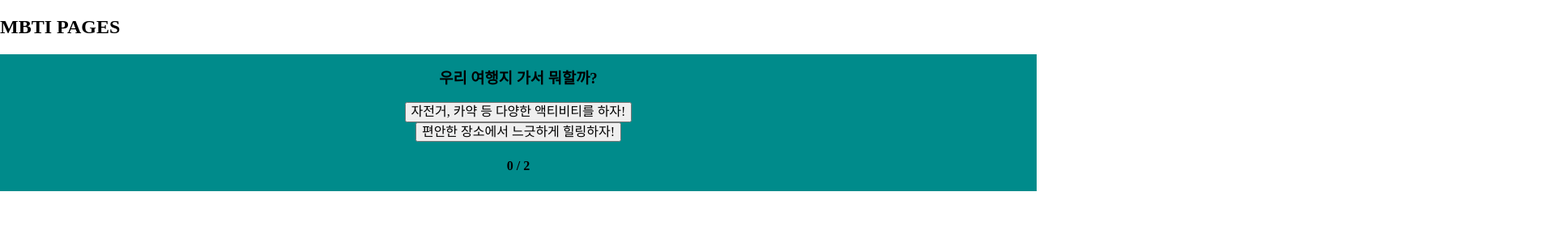
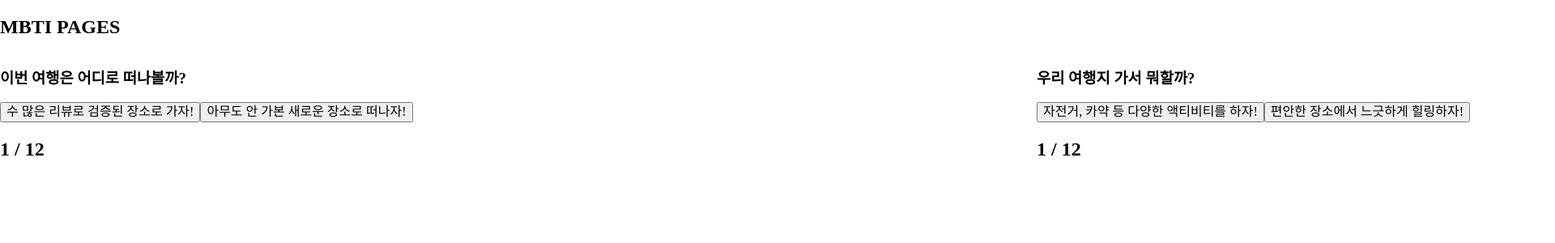
Before and after one commit to asroq1/Project_mbtiFeliz, a React (Create React App) app: page /tripMBTI in a window 1280 px wide. Shown: the top 300 px of the page at 81% size, 1920 px wide, since content can reach past the window. Built offline with nearby package versions, Linux system fonts and the light colour scheme.

Commit message:
add someLogin in option.jsx

```diff
--- a/src/components/mbti/mbti.jsx
+++ b/src/components/mbti/mbti.jsx
@@ -1,25 +1,96 @@
 import Options from '../options/option'
 
 const MBTI = () => {
-	const options = [
-		{
-			id: 1,
-			situation: '이번 여행은 어디로 떠나볼까?',
-			descriptionA: '수 많은 리뷰로 검증된 장소로 가자!',
-			descriptionB: '아무도 안 가본 새로운 장소로 떠나자!',
-		},
-		{
-			id: 2,
-			situation: '	우리 여행지 가서 뭐할까?',
-			descriptionA: '자전거, 카약 등 다양한 액티비티를 하자!',
-			descriptionB: '편안한 장소에서 느긋하게 힐링하자!',
-		},
-	]
+	// const questions = [
+	// 	{
+	// 		option: 'EI',
+	// 		question: '이번 여행은 어디로 떠나볼까?',
+	// 		answers: [
+	// 			{
+	// 				type: 'E',
+	// 				score: 2,
+	// 				content: '수 많은 리뷰로 검증된 장소로 가자!',
+	// 			},
+	// 			{
+	// 				type: 'I',
+	// 				score: 5,
+	// 				content: '아무도 안 가본 새로운 장소로 떠나자!',
+	// 			},
+	// 		],
+	// 	},
+	// 	{
+	// 		id: 2,
+	// 		situation: '	우리 여행지 가서 뭐할까?',
+	// 		descriptionA: '자전거, 카약 등 다양한 액티비티를 하자!',
+	// 		descriptionB: '편안한 장소에서 느긋하게 힐링하자!',
+	// 	},
+	// 	{
+	// 		id: 3,
+	// 		situation: '친구와 함께하는 여행 VS 혼자 떠나는 여행',
+	// 		descriptionA: '역시 친구랑 함께하는 우정여행이 최고야 ! ',
+	// 		descriptionB: '여행은 혼자 배낭 메고 떠나는게 낭만 아닐까 ?',
+	// 	},
+	// 	{
+	// 		id: 4,
+	// 		situation: '화려한 건축물을 보며 드는 생각은 ?',
+	// 		descriptionA: '어떻게 저걸 지었을까 ? 라며 고민한다',
+	// 		descriptionB: '와 지린다.,.. 하고 감탄한다',
+	// 	},
+	// 	{
+	// 		id: 5,
+	// 		situation: '친구가 쓸데없는 기념품을 살 때',
+	// 		descriptionA: '그래 니가 행복하다면 됐어...',
+	// 		descriptionB: '그거 결국 쓰레기 된다',
+	// 	},
+	// 	{
+	// 		id: 6,
+	// 		situation: '나는 여행지를 선택할 때 주로',
+
+	// 		descriptionA: '사람이 많은 도시로',
+	// 		descriptionB: '나무가 많은 자연으로',
+	// 	},
+	// 	{
+	// 		id: 7,
+	// 		situation: '숙소를 구할 때',
+	// 		descriptionA: '저녁에 바비큐 파티를 여는 곳',
+	// 		descriptionB: '조용하고 아늑한 곳',
+	// 	},
+	// 	{
+	// 		id: 8,
+	// 		situation: '여행지에 대한 감상을',
+	// 		descriptionA: '말로 내뱉어야 직성이 풀린다',
+	// 		descriptionB: '내 마음 속에 저_장, 마음에 담고 느낀다',
+	// 	},
+	// 	{
+	// 		id: 9,
+	// 		situation: '여행을 떠날 때 계획은',
+	// 		descriptionA: '내가 걷는 길이 곧 여행코스',
+	// 		descriptionB: '계획은 필수',
+	// 	},
+	// 	{
+	// 		id: 10,
+	// 		situation: '여행 경비는',
+	// 		descriptionA: '당장 국제거지만 안되면 되지!',
+	// 		descriptionB: '걸어다니는 계산기로 변신',
+	// 	},
+	// 	{
+	// 		id: 11,
+	// 		situation: '여행을 다녀온 후',
+	// 		descriptionA: '홈스윗홈.. 침대로 점프!',
+	// 		descriptionB: '캐리어를 열고 물건을 정리한다',
+	// 	},
+	// 	{
+	// 		id: 12,
+	// 		situation: '여행지에서 식사할 때',
+	// 		descriptionA: '유~명한 맛집을 작정하고 노리는 헌터',
+	// 		descriptionB: '처음 본 순간 사랑에 빠진 길거리 가게',
+	// 	},
+	// ]
 
 	return (
 		<>
 			<h2>MBTI PAGES</h2>
-			<Options options={options} />
+			<Options />
 		</>
 	)
 }
--- a/src/components/options/option.jsx
+++ b/src/components/options/option.jsx
@@ -1,35 +1,252 @@
-import React, { createRef, useState } from 'react'
+import Result from '../result/result'
+import React, { createRef, useEffect, useState } from 'react'
 import styles from './option.module.css'
-const Options = ({ options }) => {
-	const [currentSlide, setCurrentSlide] = useState(0)
-	const TOTAL_SLIDES = 2
+const Options = () => {
+	const questions = [
+		{
+			option: 'EI',
+			question: '이번 여행은 어디로 떠나볼까?',
+			answers: [
+				{
+					type: 'E',
+					score: 2,
+					content: '수 많은 리뷰로 검증된 장소로 가자!',
+				},
+				{
+					type: 'I',
+					score: 5,
+					content: '아무도 안 가본 새로운 장소로 떠나자!',
+				},
+			],
+		},
+		{
+			option: 'EI',
+			question: '	우리 여행지 가서 뭐할까?',
+			answers: [
+				{
+					type: 'E',
+					score: 2,
+					content: '자전거, 카약 등 다양한 액티비티를 하자!',
+				},
+				{
+					type: 'I',
+					score: 5,
+					content: '편안한 장소에서 느긋하게 힐링하자!',
+				},
+			],
+		},
+		{
+			option: 'EI',
+			question: '친구와 함께하는 여행 VS 혼자 떠나는 여행',
+			answers: [
+				{
+					type: 'E',
+					score: 2,
+					content: '역시 친구랑 함께하는 우정여행이 최고야 ! ',
+				},
+				{
+					type: 'I',
+					score: 5,
+					content: '여행은 혼자 배낭 메고 떠나는게 낭만 아닐까 ?',
+				},
+			],
+		},
+		{
+			option: 'SN',
+			question: '화려한 건축물을 보며 드는 생각은 ?',
+			answers: [
+				{
+					type: 'S',
+					score: 2,
+					content: '어떻게 저걸 지었을까 ? 라며 고민한다',
+				},
+				{
+					type: 'N',
+					score: 5,
+					content: '와 지린다.,.. 하고 감탄한다',
+				},
+			],
+		},
+		{
+			which: 'SN',
+			question: '친구가 쓸데없는 기념품을 살 때',
+			answers: [
+				{
+					type: 'S',
+					score: 2,
+					content: '그래 니가 행복하다면 됐어...',
+				},
+				{
+					type: 'N',
+					score: 5,
+					content: '그거 결국 쓰레기 된다 ',
+				},
+			],
+		},
+		{
+			which: 'SN',
+			question: '나는 여행지를 선택할 때 주로',
+			answers: [
+				{
+					type: 'S',
+					score: 2,
+					content: '사람이 많은 도시로',
+				},
+				{
+					type: 'N',
+					score: 5,
+					content: '나무가 많은 자연으로',
+				},
+			],
+		},
+		{
+			option: 'TF',
+			question: '숙소를 구할 때',
+			answers: [
+				{
+					type: 'T',
+					score: 2,
+					content: '저녁에 바비큐 파티를 여는 곳',
+				},
+				{
+					type: 'F',
+					score: 5,
+					content: '조용하고 아늑한 곳',
+				},
+			],
+		},
+		{
+			option: 'TF',
+			question: '여행지에 대한 감상을',
+			answers: [
+				{
+					type: 'T',
+					score: 2,
+					content: '말로 내뱉어야 직성이 풀린다',
+				},
+				{
+					type: 'F',
+					score: 5,
+					content: '내 마음 속에 저_장, 마음에 담고 느낀다',
+				},
+			],
+		},
+		{
+			option: 'TF',
+			question:
+				'고민을 얘기하는 친구, 듣다 보니 친구의 잘못인 것 같다. 그럴 때 나는?',
+			answers: [
+				{
+					type: 'T',
+					score: 2,
+					content: '친구의 잘못된 점을 말해준다.',
+				},
+				{
+					type: 'F',
+					score: 5,
+					content: '직접적으로 말하면 친구가 그래 할까봐 돌려 말한다.',
+				},
+			],
+		},
+		{
+			option: 'JP',
+			question: '준비물을 준비할 때 나는?',
+			answers: [
+				{
+					type: 'J',
+					score: 2,
+					content: '하루 전 날 미리 준비한다.',
+				},
+				{
+					type: 'P',
+					score: 5,
+					content: '‘내일 챙겨야지’ 하다가 까먹고 놓고 오는 일이 많다.',
+				},
+			],
+		},
+		{
+			option: 'JP',
+			question:
+				'끝나고 집에 가서 공부하려 했는데, 친구들이 놀자고 붙잡는다. 나는?',
+			answers: [
+				{
+					type: 'J',
+					score: 2,
+					content: '계획에 없던 일인데…매우 당황스럽다.',
+				},
+				{
+					type: 'P',
+					score: 5,
+					content: '오케이! 역시 계획대로 안 되는 것이 인생! 놀자!!!!',
+				},
+			],
+		},
+		{
+			option: 'JP',
+			question: '내가 가고싶은 여행지 스타일은?',
+			answers: [
+				{
+					type: 'J',
+					score: 2,
+					content:
+						'내가 계획한대로! 계획적으로 일의 순서대로 진행하는 것을 좋아해!',
+				},
+				{
+					type: 'P',
+					score: 5,
+					content:
+						'그때그때 생각나는 대로 일 처리! 융통성 있게 하는 것을 좋아해!',
+				},
+			],
+		},
+	]
+	let [score, setScore] = useState(0)
+	const [currentSlide, setCurrentSlide] = useState(1)
+	const TOTAL_SLIDES = 12
 	const slideRef = createRef(null)
-	const nextSlide = () => {
-		if (currentSlide >= TOTAL_SLIDES) {
+
+	const nextSlideFir = () => {
+		if (currentSlide <= TOTAL_SLIDES) {
+			setCurrentSlide(currentSlide + 1)
+			slideRef.current.style.transform += 'translateX(-100vw)'
+			let score = questions[currentSlide - 1].answers[0].score
+			console.log(score)
+		} else {
 			setCurrentSlide(0)
-		} else {
-			setCurrentSlide(currentSlide + 1)
-			slideRef.current.style.display = 'none'
 		}
 	}
-	return (
+	const nextSlideSec = () => {
+		if (currentSlide <= TOTAL_SLIDES) {
+			setCurrentSlide(currentSlide + 1)
+			slideRef.current.style.transform += 'translateX(-100vw)'
+			let score = questions[currentSlide - 1].answers[1].score
+		} else {
+			setCurrentSlide(0)
+		}
+	}
+
+	return currentSlide === 0 ? (
+		<Result questions={questions} />
+	) : (
 		<div className={styles.container}>
-			{options.map(item => {
-				return (
-					<div
-						className={styles.slider__container}
-						// ref={slideRef}
-						key={item.id}
-					>
-						<h3>{item.situation}</h3>
-						<button onClick={nextSlide}>{item.descriptionA}</button>
-						<button onClick={nextSlide}>{item.descriptionB}</button>
-						<h4>
-							{currentSlide} / {TOTAL_SLIDES}
-						</h4>
-					</div>
-				)
-			})}
+			<div className={styles.slider} ref={slideRef}>
+				{questions.map(item => {
+					return (
+						<div className={styles.content} key={item.id}>
+							<h3>{item.question}</h3>
+							<button className={styles.btnOne} onClick={nextSlideFir}>
+								{item.answers[0].content}
+							</button>
+							<button className={styles.btnTwo} onClick={nextSlideSec}>
+								{item.answers[1].content}
+							</button>
+							<h2>
+								{currentSlide} / {TOTAL_SLIDES}
+							</h2>
+						</div>
+					)
+				})}
+			</div>
 		</div>
 	)
 }
--- a/src/components/options/option.module.css
+++ b/src/components/options/option.module.css
@@ -1,13 +1,7 @@
-.container {
-	background-color: wheat;
-	position: relative;
+.slider {
+	width: 1200vw;
 }
-.slider__container {
-	width: 100%;
-	position: absolute;
-	background-color: darkcyan;
-	display: flex;
-	flex-direction: column;
-	align-items: center;
-	text-align: center;
+.content {
+	width: 100vw;
+	float: left;
 }
--- a/src/components/result/result.jsx
+++ b/src/components/result/result.jsx
@@ -1,9 +1,9 @@
 import React from 'react'
 
-const Result = () => {
+const Result = ({ options }) => {
 	return (
 		<div>
-			<h1>result</h1>
+			<h1>Result Page</h1>
 		</div>
 	)
 }
```
